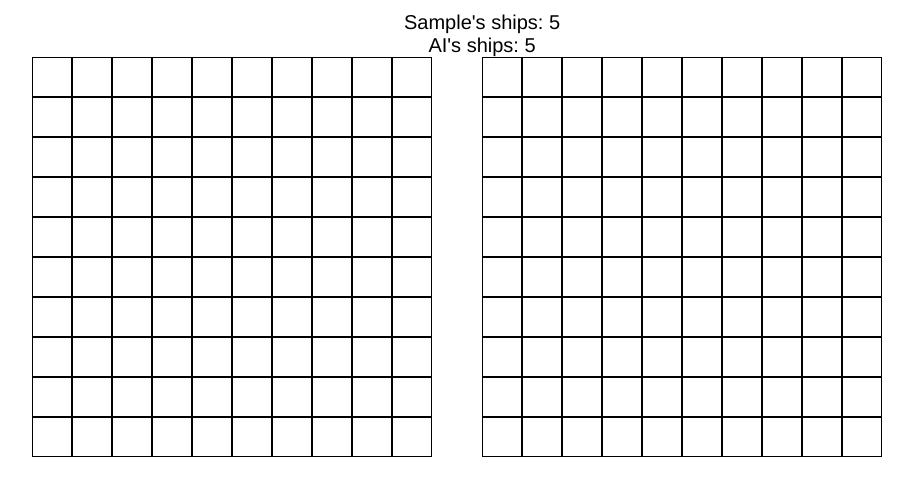
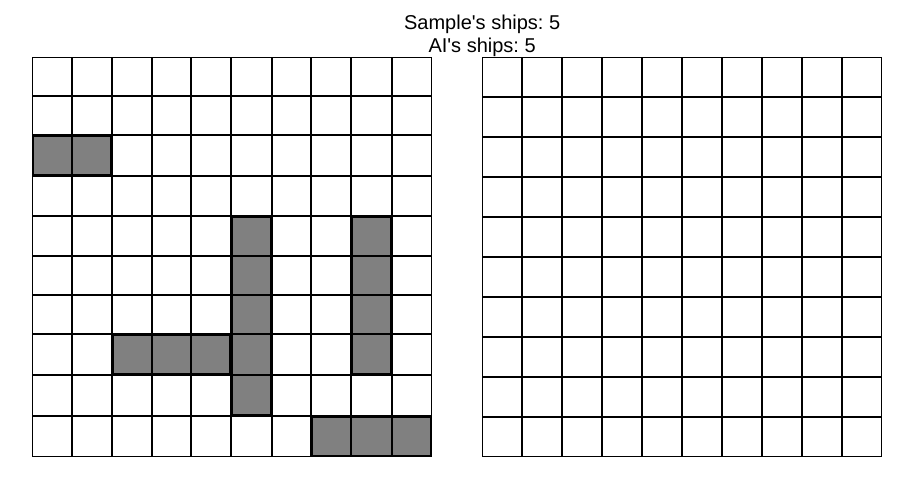
Before and after one commit to arkch99/battleships-tdd, a website built with webpack: page dist/index.html in a window 1280 px wide. Both pictures are taken after typing "Sample" into the empty fields and a click on the button "Submit". Shown: the part 47-542 px from the top of the page, without its empty margins (158-1071 px from the left). Built offline with nearby package versions, Linux system fonts and the light colour scheme.

Commit message:
Render ships; refactor gameboard code for easier styling and attack management

```diff
--- a/src/gameboard.js
+++ b/src/gameboard.js
@@ -3,6 +3,7 @@ import Ship from "./ship.js";
 const Gameboard = function() {
 	return {
 		mat: [...Array(10)].map(row => Array(10).fill(null)),
+		shipInfos: [],
 		nShips: 0,
 		placeShip: function(coords, length, dir) {
 			// dir = 0 => horz; dir = 1 => vert
@@ -38,7 +39,7 @@ const Gameboard = function() {
 				}
 				for(let i = x + 1; i < x + length; i++)
 				{
-					this.mat[i][y] = [x, y]; // coords of parent ship
+					this.mat[i][y] = {start:[x, y], end:[x + length - 1, y]}; // coords of parent ship
 				}
 			}
 			else // horz
@@ -52,11 +53,15 @@ const Gameboard = function() {
 				}
 				for(let i = y + 1; i < y + length; i++)
 				{
-					this.mat[x][i] = [x, y]; // coords of parent ship
+					this.mat[x][i] = {start:[x, y], end:[x, y + length - 1]}; // coords of parent ship
 				}
 			}
 			this.mat[x][y] = Ship(length);
 			this.nShips++;
+			this.shipInfos.push({
+				coords:[x, y],
+				dir: dir
+			});
 			return true;
 		},
 		receiveAttack: function(x, y) {
@@ -73,10 +78,10 @@ const Gameboard = function() {
 			}
 			else
 			{
-				if(Array.isArray(this.mat[x][y])) // hit body of ship
+				if(Array.isArray(this.mat[x][y].start)) // hit body of ship
 				{
-					let ship_x  = this.mat[x][y][0];
-					let ship_y  = this.mat[x][y][1];
+					let ship_x  = this.mat[x][y].start[0];
+					let ship_y  = this.mat[x][y].start[1];
 					let hitShip = this.mat[ship_x][ship_y];
 					let hitPos = Math.max(x - ship_x, y - ship_y); // calculate position of hit on ship
 					let successfulHit = hitShip.hit(hitPos);
@@ -146,5 +151,4 @@ const Gameboard = function() {
 	};
 }
 
-// module.exports = {Gameboard};
 export default Gameboard;
--- a/src/index.js
+++ b/src/index.js
@@ -28,6 +28,30 @@ function drawBoards(player1, player2)
 			player2BoardContainer.appendChild(cellOpp);
 		}
 	}
+
+	player1.board.shipInfos.forEach(ship => {
+		let startX = ship.coords[0];
+		let startY = ship.coords[1];
+		let selectedShip = player1.board.mat[startX][startY];
+		let endX = ship.dir == 0 ? startX : startX + selectedShip.length - 1;
+		let endY = ship.dir == 0 ? startY + selectedShip.length - 1 : startY;
+		document.getElementById(`pl${startX}${startY}`).classList.add(ship.dir == 0 ? 'ship-start-horz' : 'ship-start-vert', 'intact-ship');
+		document.getElementById(`pl${endX}${endY}`).classList.add(ship.dir == 0 ? 'ship-end-horz': 'ship-end-vert', 'intact-ship');
+		if(ship.dir == 0)
+		{
+			for(let i = startY + 1; i < endY; i++)
+			{
+				document.getElementById(`pl${startX}${i}`).classList.add('ship-horz', 'intact-ship');
+			}
+		}
+		else
+		{
+			for(let i = startX + 1; i < endX; i++)
+			{
+				document.getElementById(`pl${i}${startY}`).classList.add('ship-vert', 'intact-ship');
+			}
+		}
+	});
 
 	player2BoardContainer.style.gridTemplateRows = 'repeat(10, auto)';
 	player2BoardContainer.style.gridTemplateColumns = 'repeat(10, auto)';
--- a/src/player.js
+++ b/src/player.js
@@ -37,5 +37,4 @@ const Player = function(name, isAI){
 	};
 }
 
-// module.exports = {Player};
 export default Player;
--- a/src/ship.js
+++ b/src/ship.js
@@ -16,5 +16,4 @@ const Ship = function(length) {
 	}
 }
 
-// module.exports = {Ship};
 export default Ship;
--- a/src/style.scss
+++ b/src/style.scss
@@ -24,3 +24,38 @@ body, .info-display, .ship-number-display{
 	border-style: solid;
 	border-width: 1px;
 }
+
+$player-ship-border-colour: black;
+$player-ship-border-width: 2px;
+
+.intact-ship{
+	background-color: gray;
+}
+
+.ship-horz{
+	border-top: $player-ship-border-width solid $player-ship-border-colour;
+	border-bottom: $player-ship-border-width solid $player-ship-border-colour;
+}
+
+.ship-start-horz{
+	@extend .ship-horz;
+	border-left: $player-ship-border-width solid $player-ship-border-colour;
+}
+.ship-end-horz{
+	@extend .ship-horz;
+	border-right: $player-ship-border-width solid $player-ship-border-colour;
+}
+
+.ship-vert{
+	border-left: $player-ship-border-width solid $player-ship-border-colour;
+	border-right: $player-ship-border-width solid $player-ship-border-colour;
+}
+
+.ship-start-vert{
+	@extend .ship-vert;
+	border-top: $player-ship-border-width solid $player-ship-border-colour;
+}
+.ship-end-vert{
+	@extend .ship-vert;
+	border-bottom: $player-ship-border-width solid $player-ship-border-colour;
+}
```
Also changed, not shown: src/gameboard.test.js (+2 -2 lines), dist/main.js.
